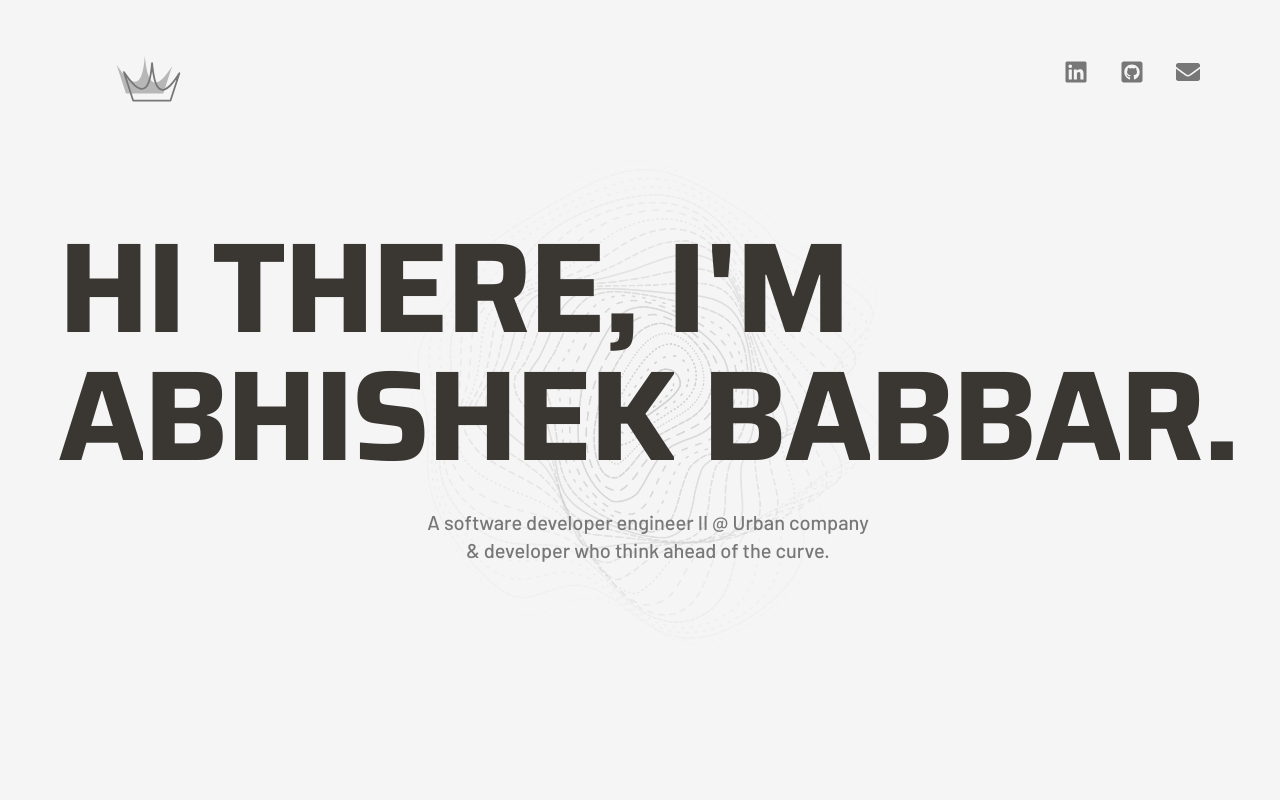
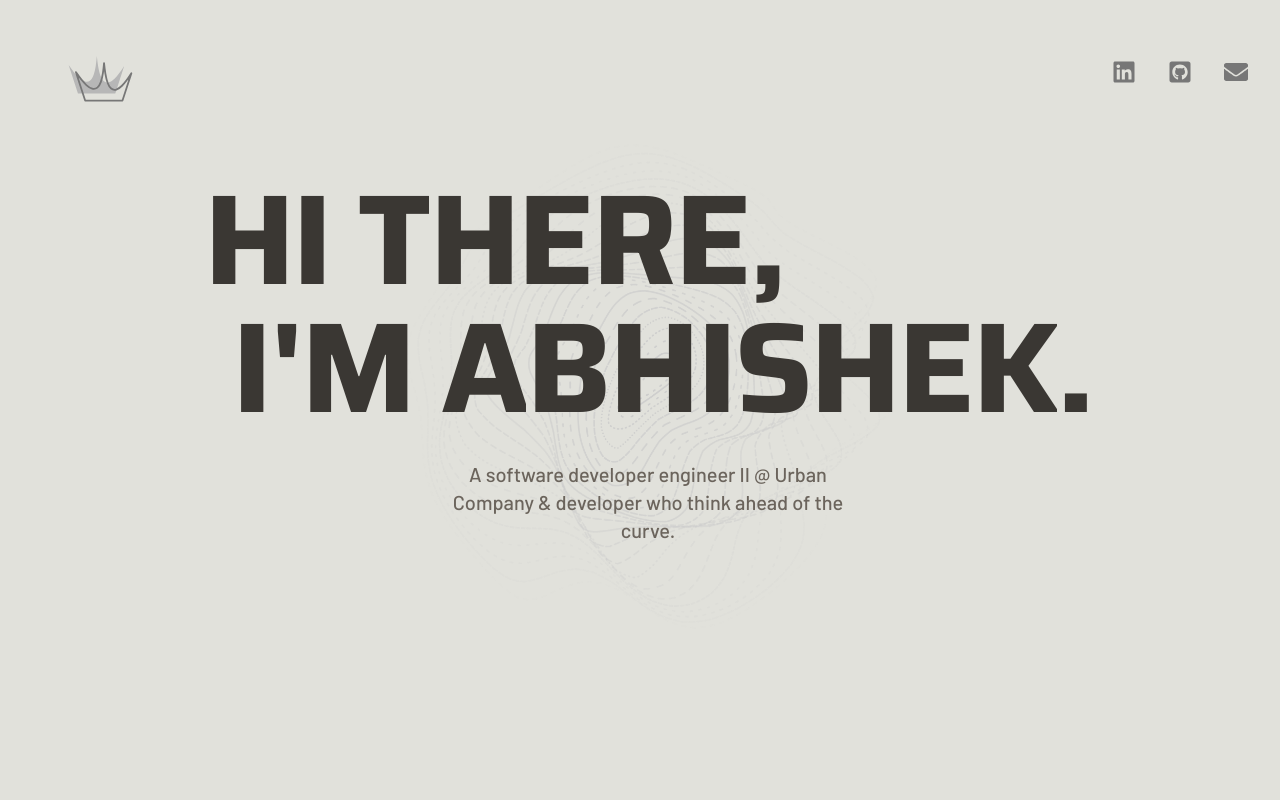
Before and after one commit to Abh1shekSingh/babbar, a Next.js app: page / in a window 1280 px wide. Shown: the top 800 px of the page. Built offline with nearby package versions, Linux system fonts and the light colour scheme.

Commit message:
Fade out Animation added to hero Section

```diff
--- a/app/globals.css
+++ b/app/globals.css
@@ -4,5 +4,5 @@
 
 body {
   overflow-x: hidden;
-  background-color: #F5F5F5;
+  background-color: #e1e1db;
 }
--- a/components/About.jsx
+++ b/components/About.jsx
@@ -1,18 +1,16 @@
-import React from 'react'
+import React, { useEffect, useRef } from 'react'
 import { Saira } from 'next/font/google'
 const SairaF = Saira({subsets: ['latin'], weight: ['700']})
-import { useGSAP } from '@gsap/react'
-import gsap from 'gsap'
 const About = () => {
 
   return (
-    <div className='h-[100vh]'>
+    <div className='w-full h-[100vh] relative z-[1] rounded-t-3xl bg-[#080807] top-[100vh]'>
       <div className='ml-[5em]'>
         <span className='block overflow-hidden'>
-          <span className={`block ${SairaF.className} uppercase text-[#3A3733] text-8xl`}>A little bit</span>
+          <span className={`block ${SairaF.className} uppercase text-[#d1d1c7] text-8xl`}>A little bit</span>
         </span>
         <span className='block overflow-hidden '>
-          <span className={`block ${SairaF.className} uppercase text-[#3A3733] ml-5 text-8xl`}>About me.</span>
+          <span className={`block ${SairaF.className} uppercase text-[#d1d1c7] ml-5 text-8xl`}>About me.</span>
         </span>
       </div>
     </div>
--- a/components/Hero.jsx
+++ b/components/Hero.jsx
@@ -7,13 +7,27 @@ const SairaF = Saira({subsets: ['latin'], weight: ['700']})
 const BarlowF = Barlow({subsets: ['latin'], weight: ['500']})
 import gsap from "gsap"
 import {useGSAP} from "@gsap/react";
+import { ScrollTrigger } from "gsap/dist/ScrollTrigger";
 const Hero = () => {
 
-    const greetWord = [...("Hi There, I'm")]
-    const nameWord = [...("Abhishek Babbar.")]
+    const greetWord = [...("Hi There,")]
+    const nameWord = [...("I'm Abhishek.")]
 
 
     useGSAP(() => {
+        gsap.registerPlugin(ScrollTrigger);
+
+        gsap.to(".wrapper", {
+            opacity:0,
+            y: -100,
+            duration: 3,
+            scrollTrigger: {
+                trigger: ".wrapper",
+                start: "bottom center+=100px",
+                end: "bottom top",
+                scrub: true,
+            }
+        })
         gsap.from("#greeting",
             {y: 150, duration: 1.5, ease: "expo.out", stagger: {amount: 0.8}}
         )
@@ -21,21 +35,22 @@ const Hero = () => {
             {y: 150, duration: 1.5,delay:0.2 ,ease: "expo.out", stagger: {amount: 0.8}}
         )
         gsap.from("#subtext",
-            {y: 100, opacity:0, duration: 1.5,delay:0.8 ,ease: "expo.out"}
+            {y: 100, opacity:0, duration: 1.5,delay:0.8 ,ease: "expo.out",}
         )
         gsap.from("#hero_image",
             {scale: 0, opacity:0, duration: 4,ease: "expo.out"}
         )
+
     }, [])
 
   return (
-    <div className='h-[90vh] w-full'>
-        <div className='absolute z-[0] w-[100%] sm:w-[50%] top-1/2 left-1/2 translate-x-[-50%] translate-y-[-50%]'>
-            <Image id='hero_image'  src={heroImage} alt='hero'/>
+    <div className='fixed h-[100vh] w-full'>
+        <div className='absolute  z-[0] w-[100%] sm:w-[50%] top-[30%] left-[50%] translate-x-[-50%] translate-y-[-50%]'>
+            <Image id='hero_image' src={heroImage} alt='hero'/>
         </div>
-        <div className='pl-[1em] absolute bottom-12 sm:bottom-0 sm:relative sm:flex sm:flex-col sm:justify-center sm:pt-[5em] sm:items-center'>
-            <div className={`text-[#3A3733] uppercase font-bold text-4xl xl:text-9xl lg:text-7xl sm:text-5xl ${SairaF.className}`}>
-                <div className='flex'>
+        <div className='wrapper pl-[1em] absolute bottom-[12em] sm:bottom-0 sm:relative sm:flex sm:flex-col sm:justify-center pt-[2em] sm:items-center'>
+            <div className={`text-[#3A3733] uppercase font-bold text-5xl xl:text-9xl lg:text-7xl sm:text-5xl  ${SairaF.className}`}>
+                <div  className='flex '>
                     {greetWord.map((word, index) => {
                         if(word !== ' ') {
                             return <span className='block overflow-hidden'>
@@ -48,11 +63,11 @@ const Hero = () => {
                         }
                     })}
                 </div>
-                <div className='flex'>
+                <div className='flex sm:ml-7'>
                     {nameWord.map((word, index) => {
                         if(word !== ' ') {
                             return <span className='block overflow-hidden'>
-                                <span id='greeting' className='flex block tracking-tight'>{word}</span>
+                                <span id='greeting' className='flex block tracking-tight stroked font-outline-4'>{word}</span>
                             </span>
                         }else {
                             return <span className='ml-3 xl:ml-7 lg:ml-5 sm:ml-5 block overflow-hidden'>
@@ -63,8 +78,8 @@ const Hero = () => {
                 </div>
 
             </div>
-            <div className='text-[#777777] sm:w-[35%] sm:text-center font-medium text-sm xl:text-xl lg:text-lg sm:text-sm mt-2 sm:mt-7'>
-                <p id='subtext' className={`${BarlowF.className}`}>A software developer engineer II @ Urban company & developer who think ahead of the curve.</p>
+            <div className='text-[#6b645c] sm:w-[35%] sm:text-center font-medium text-md xl:text-xl lg:text-lg sm:text-sm mt-2 sm:mt-7'>
+                <p id='subtext' className={`${BarlowF.className}`}>A software developer engineer II @ Urban Company & developer who think ahead of the curve.</p>
             </div>
         </div>
     </div>
--- a/components/Navbar.jsx
+++ b/components/Navbar.jsx
@@ -26,10 +26,6 @@ const Navbar = () => {
     ref.current.addEventListener('mousemove', mouseMove);
     ref.current.addEventListener('mouseleave', mouseLeave);
 
-    // return () => {
-    //   ref.current.removeEventListener('mousemove', mouseMove);
-    //   ref.current.removeEventListener('mouseleave', mouseLeave);
-    // }
   }, [])
 
   useGSAP(() => {
@@ -37,7 +33,7 @@ const Navbar = () => {
   },[])
 
   return (
-    <nav id='nav' className=' flex justify-between items-center px-[2em] sm:px-[5em]'>
+    <nav id='nav' className=' flex justify-between items-center px-[2em] sm:px-[2em]'>
         <Image ref={ref} className='relative bottom-2 right-4 sm:bottom-0 sm:right-0 sm:w-[9em]' src={logo} alt='logo' width={100} height={100} />
         <div className='text-[#777777] flex justify-center items-center gap-8'>
             <Link href='/' className='text-xl sm:text-2xl'><FaLinkedin /></Link>
```
